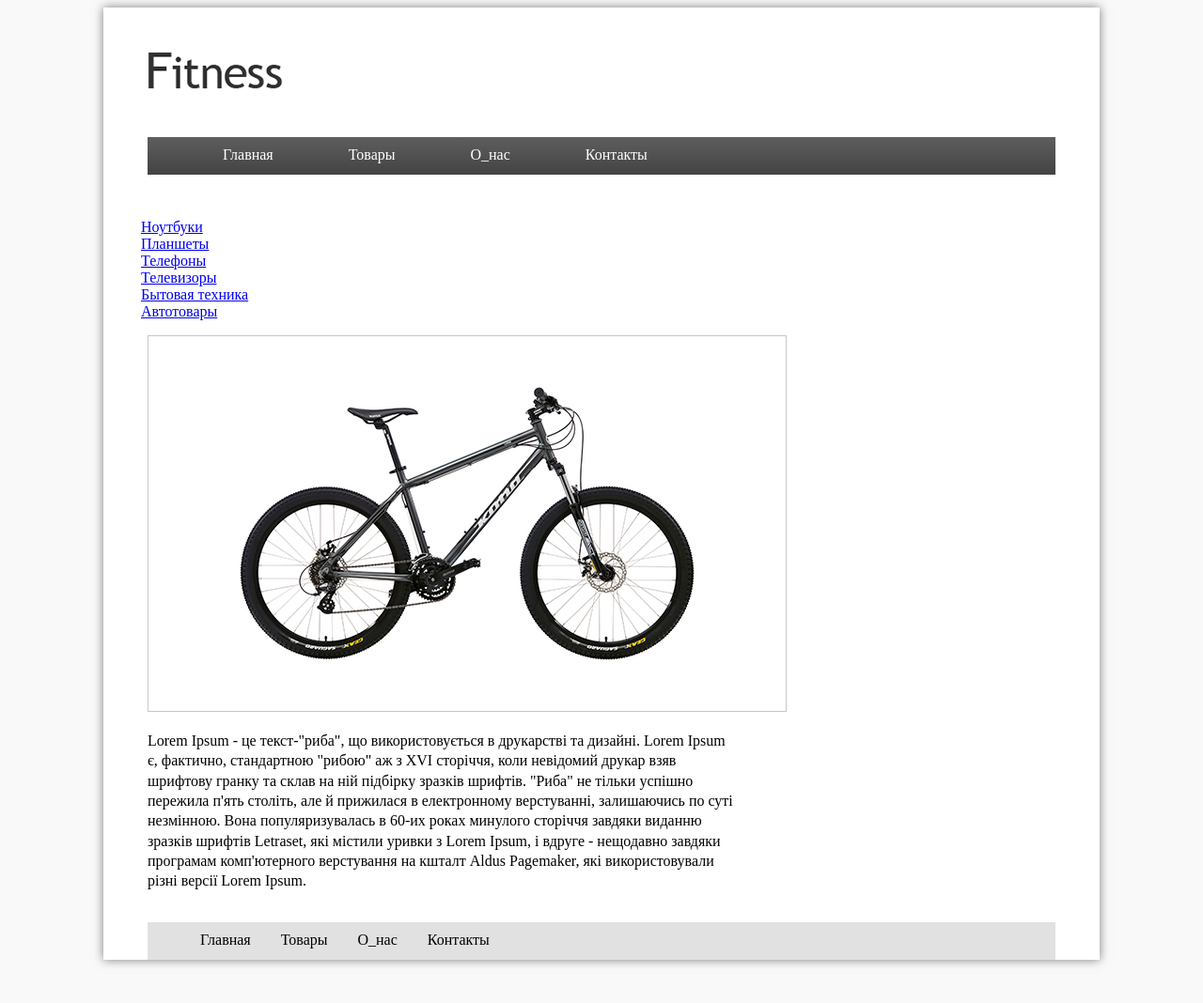
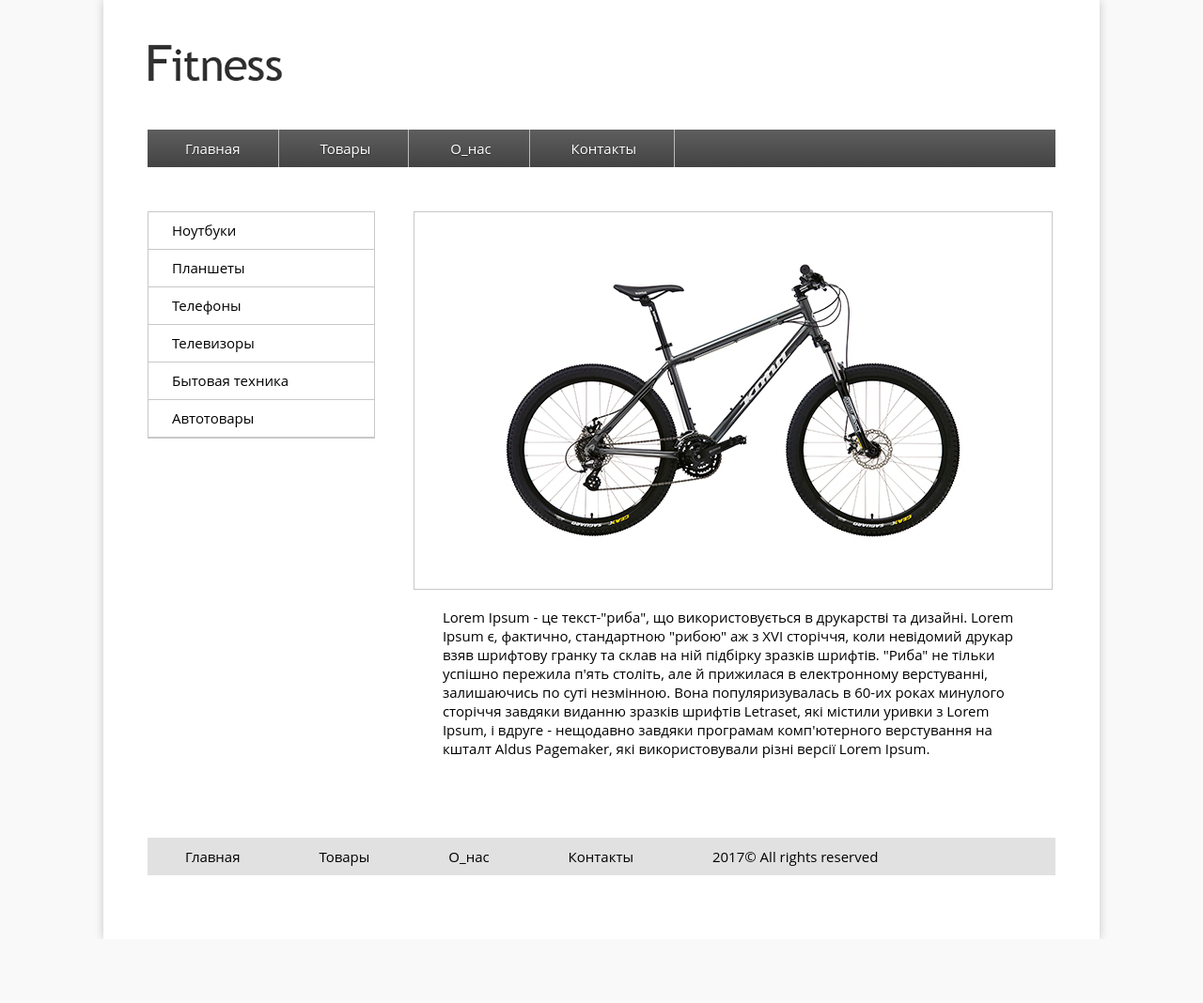
Before and after one commit to bogdanov91/Homework-3, a plain HTML site: page index.html in a window 1280 px wide. Shown: the whole page at 94% size. After the commit the page ends 1000 px from the top, so only its background shows below. Drawn offline with Linux system fonts and the light colour scheme; files whose address does not match are found by name.

Commit message:
Final result

```diff
--- a/index.html
+++ b/index.html
@@ -2,54 +2,37 @@
 <html>
   <head>
     <meta charset="UTF-8">
-    <meta name="viewport" content="width=device-width, initial-scale=1.0">
-    <meta http-equiv="X-UA-Compatible" content="ie=edge">
     <title>Fitness</title>
     <link rel="stylesheet" type="text/css" href="style.css">
   </head>
   <body>
-
-    <div class="container">
-
-      <img class="logo" src="D:\Google Drive\Go Frontend\Frontend-homeworks\Homework 3\logo.png" alt="">
-
-        <header>
-            <ul class="top-menu">
-              <li><a href="#">Главная</a></li>
-              <li><a href="#">Товары</a></li>
-              <li><a href="#">О_нас</a></li>
-              <li><a href="#">Контакты</a></li>
-            </ul>
-          </header>
-
-            <ul class="side">
-              <li><a href="#">Ноутбуки</a></li>
-              <li><a href="#">Планшеты</a></li>
-              <li><a href="#">Телефоны</a></li>
-              <li><a href="#">Телевизоры</a></li>
-              <li><a href="#">Бытовая техника</a></li>
-              <li><a href="#">Автотовары</a></li>
-            </ul>
-
-            <div class="main">
-              <img class="bicycle" src="D:\Google Drive\Go Frontend\Frontend-homeworks\Homework 3\image.png" alt="">
-
-              <p class="description">Lorem Ipsum - це текст-"риба", що використовується в друкарстві та дизайні. Lorem Ipsum є, фактично, стандартною "рибою" аж з XVI сторіччя, коли невідомий друкар взяв шрифтову гранку та склав на ній підбірку зразків шрифтів. "Риба" не тільки успішно пережила п'ять століть, але й прижилася в електронному верстуванні, залишаючись по суті незмінною. Вона популяризувалась в 60-их роках минулого сторіччя завдяки виданню зразків шрифтів Letraset, які містили уривки з Lorem Ipsum, і вдруге - нещодавно завдяки програмам комп'ютерного верстування на кшталт Aldus Pagemaker, які використовували різні версії Lorem Ipsum.</p>
-            </div>
-
-
-          <footer>
-            <ul class="footer-menu">
-              <li><a href="#">Главная</a></li>
-              <li><a href="#">Товары</a></li>
-              <li><a href="#">О_нас</a></li>
-              <li><a href="#">Контакты</a></li>
-            </ul>
-
-          </footer>
+    <div class="main">
+      <img class="logo" src="logo.png" alt="Fitness">
+          <div class="top-menu">
+            <a href="#">Главная</a>
+            <a href="#">Товары</a>
+            <a href="#">О_нас</a>
+            <a href="#">Контакты</a>
+          </div>
+          <div class="left-menu">
+            <a href="#">Ноутбуки</a>
+            <a href="#">Планшеты</a>
+            <a href="#">Телефоны</a>
+            <a href="#">Телевизоры</a>
+            <a href="#">Бытовая техника</a>
+            <a href="#">Автотовары</a>
+          </div>
+          <div class="content">
+            <img src="image.png" alt="">
+            <p>Lorem Ipsum - це текст-"риба", що використовується в друкарстві та дизайні. Lorem Ipsum є, фактично, стандартною "рибою" аж з XVI сторіччя, коли невідомий друкар взяв шрифтову гранку та склав на ній підбірку зразків шрифтів. "Риба" не тільки успішно пережила п'ять століть, але й прижилася в електронному верстуванні, залишаючись по суті незмінною. Вона популяризувалась в 60-их роках минулого сторіччя завдяки виданню зразків шрифтів Letraset, які містили уривки з Lorem Ipsum, і вдруге - нещодавно завдяки програмам комп'ютерного верстування на кшталт Aldus Pagemaker, які використовували різні версії Lorem Ipsum.</p>
+          </div>
+          <div class="bottom-menu">
+            <a href="#">Главная</a>
+            <a href="#">Товары</a>
+            <a href="#">О_нас</a>
+            <a href="#">Контакты</a>
+            <a href="">2017&copy; All rights reserved</a>
         </div>
-
-
-
+      </div>
   </body>
 </html>
--- a/style.css
+++ b/style.css
@@ -1,83 +1,112 @@
 body {
   background-color: #f9f9f9;
+  width: 1060px;
+  margin: auto;
+  font-family: 'Open Sans', sans-serif;
+  font-size: 15px;
 }
 
-.container {
+.main {
   background-color: #ffffff;
-  width: 1060px;
-  /*height: 100vh;*/
-  margin: auto;
-  box-shadow: 0 0 10px rgba(0,0,0,0.5);
+  box-shadow: 0 0 10px rgba(0,0,0,0.2);
+  height: 1000px;
 }
 
-.logo {
-  margin-left: 47px;
-  margin-top: 47px;
+a {
+  text-decoration: none;
 }
 
-header {
+/*Логотип*/
+.logo {
+  display: inline-block;
+  margin-top: 47px;
+  margin-bottom: 47px;
+  margin-left: 47px;
+}
+
+/*Верхнее меню*/
+.top-menu {
   width: 966px;
   height: 40px;
   background: -webkit-linear-gradient(90deg, #444343 0%, #5e5e5e 100%);
-  margin: 47px;
+  font-size: 15px;
+  margin: auto;
 }
 
-ul {
-  list-style-type: none;
+.top-menu a {
+  display: inline-block;
+  padding: 10px 40px;
+  text-decoration: none;
+  color: white;
+  text-shadow: 0px 1px 1px rgba(0, 0, 0, 0.5);
+  border-right: 1px solid #bbb;
 }
 
-.top-menu li {
-  float: left;
+.top-menu a:hover {
+  background-color: #333333;
+  color: white;
 }
 
-.top-menu li a {
+/*Боковое меню*/
+.left-menu {
   display: inline-block;
-  color: white;
-  text-align: center;
-  padding: 10px 40px;
+  vertical-align: top;
+  margin-top: 47px;
+  margin-left: 47px;
+  width: 240px;
+  height: 240px;
+  border: 1px solid #c8c8c8;
+}
+
+.left-menu a {
+  display: block;
   text-decoration: none;
+  text-indent: 25px;
+  line-height: 39px;
+  color: black;
+  border-bottom: 1px solid #c8c8c8;
+}
+
+.left-menu a:hover {
+  background-color: #f9f9f9;
+  color: black;
+  text-indent: 40px;
+  font-weight: bold;
+}
+/*Основной контент*/
+.content {
+  display: inline-block;
+  vertical-align: top;
+  width: 678px;
 
 }
 
-footer {
+.content>img  {
+  margin-top: 47px;
+  margin-left: 37px;
+  padding: 47px 89px;
+  border: 1px solid #c8c8c8;
+}
+
+.content>p {
+  margin-left: 68px;
+}
+
+/*Нижнее меню*/
+.bottom-menu {
   width: 966px;
   height: 40px;
   background: #e1e1e1;
-  margin: 47px;
+  margin: auto;
+  margin-top: 70px;
 }
 
-.footer-menu li {
-  float: left;
+.bottom-menu a {
+  display: inline-block;
+  padding: 10px 40px;
+  color: black;
 }
 
-.footer-menu li a {
-  display: inline-block;
-  color: black;
-  text-align: center;
-  padding: 10px 16px;
-  text-decoration: none;
+.bottom-menu a:hover {
+  text-decoration: underline;
 }
-
-.description {
-  width: 625px;
-  height: 141px;
-  font-family: OpenSans;
-  font-weight: 400;
-  line-height: 21.333px;
-  text-align: left;
-}
-
-.main {
-  margin-left: 47px;
-  align-content: center;
-
-}
-
-.bicycle {
-  padding: 46px 89px 46px 89px;
-  border: 1px solid #c8c8c8;
-}
-
-.main p {
-  text-align: left;
-}
```
